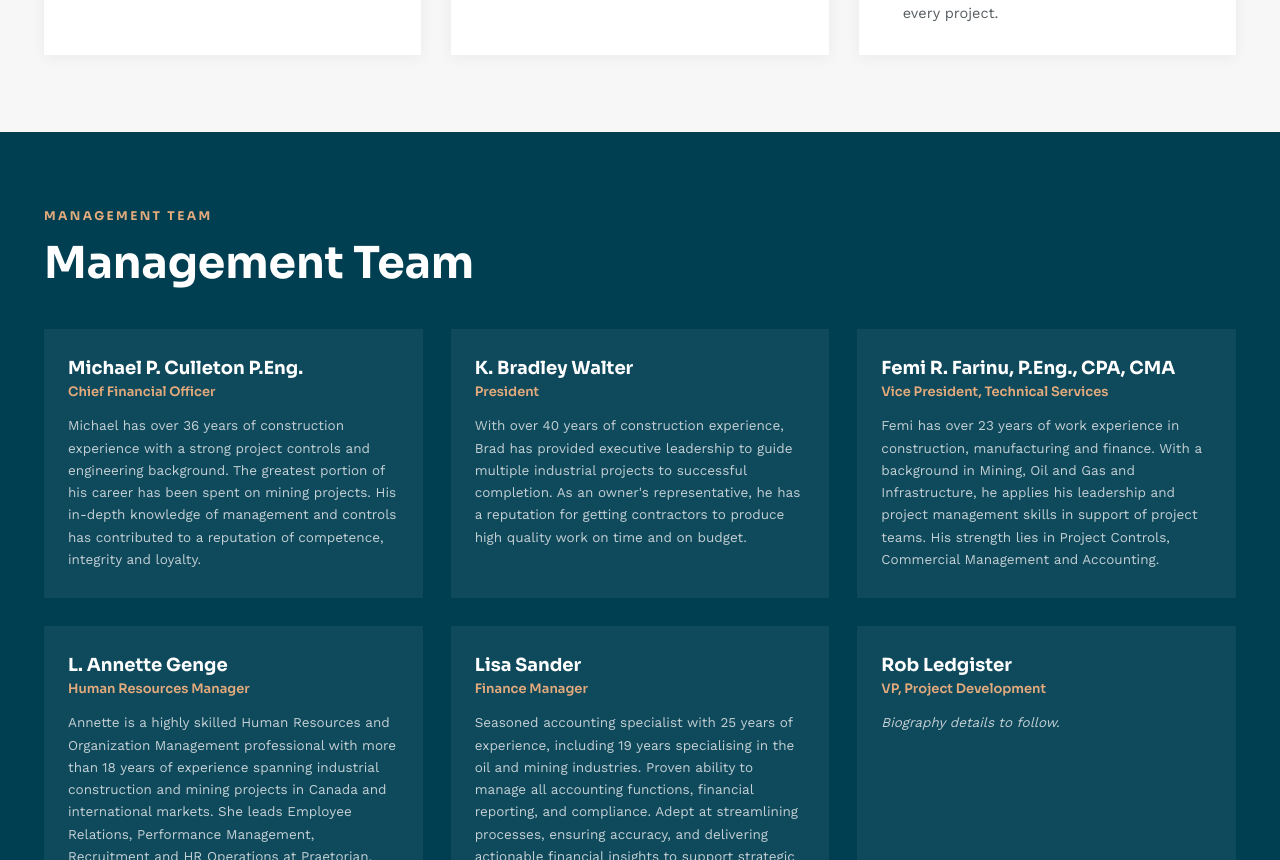
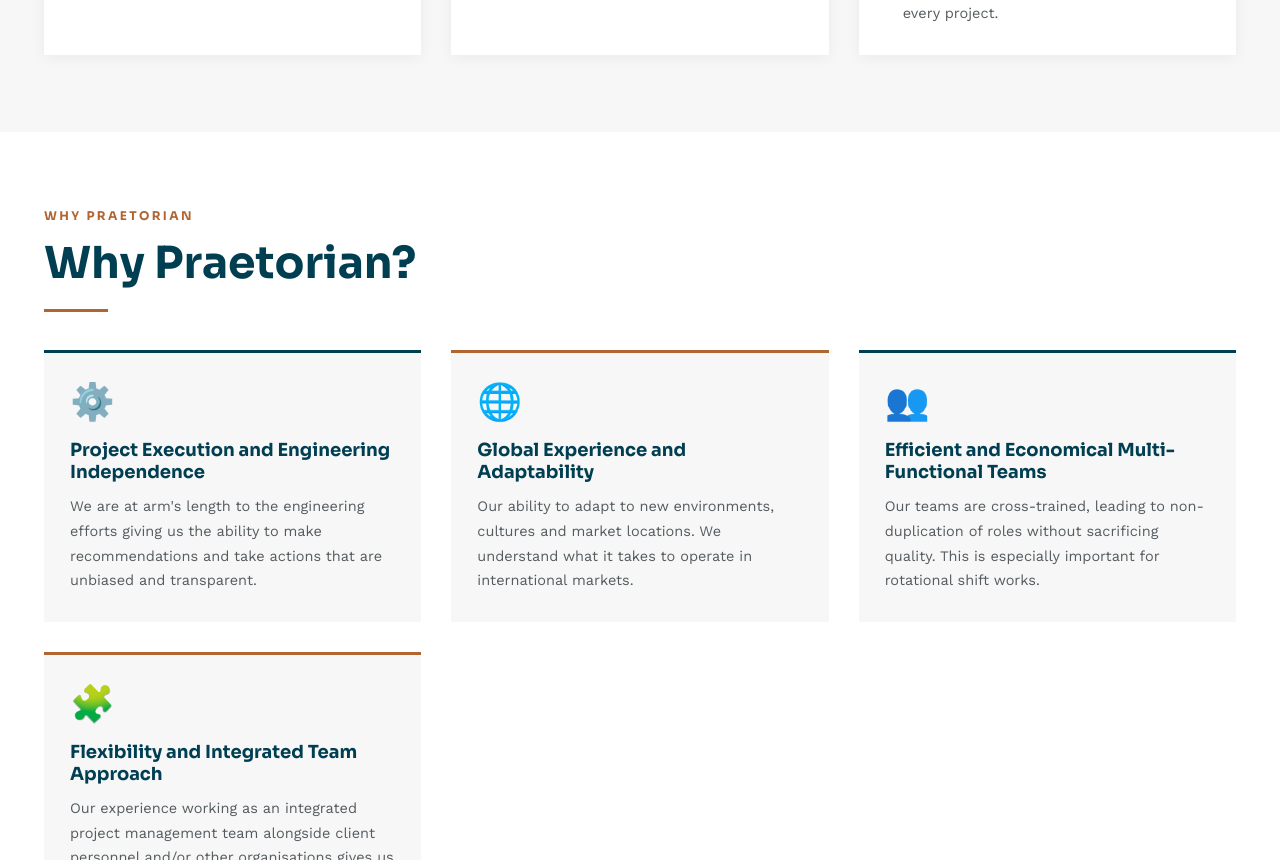
Before and after one commit to PCMGlobal/Praetorian-CM-Website, a Next.js app: page /about in a window 1280 px wide. Shown: the part 1940-2800 px from the top of the page. Built offline with nearby package versions, Linux system fonts and the light colour scheme; no server answers.

Commit message:
Fix home page links: request demo, knowledge hub cards, news cards

```diff
--- a/app/about/page.tsx
+++ b/app/about/page.tsx
@@ -69,6 +69,33 @@
               </div>
             </div>
           </section>
+          <section id="whypraetorian" style={{ maxWidth: '1400px', margin: '0 auto', padding: 'clamp(46px,6vw,84px) clamp(16px,4vw,44px)' }}>
+            <div data-reveal="" style={{ fontFamily: 'var(--font-sora), sans-serif', fontWeight: '700', fontSize: '12px', letterSpacing: '.2em', textTransform: 'uppercase', color: '#B06533' }}>Why Praetorian</div>
+            <h2 data-reveal="" style={{ fontFamily: 'var(--font-sora), sans-serif', fontWeight: '700', fontSize: 'clamp(30px,3.6vw,44px)', margin: '12px 0 0', color: '#003E52' }}>Why Praetorian?</h2>
+            <div style={{ width: '64px', height: '3px', background: '#B06533', margin: '18px 0 38px' }}></div>
+            <div style={{ display: 'grid', gridTemplateColumns: 'repeat(auto-fit,minmax(280px,1fr))', gap: 'clamp(20px,2.6vw,30px)' }}>
+              <div data-reveal="" style={{ padding: '28px 26px', borderTop: '3px solid #003E52', background: '#f7f7f7' }}>
+                <div style={{ fontSize: '36px', marginBottom: '16px' }}>⚙️</div>
+                <h4 style={{ fontFamily: 'var(--font-sora), sans-serif', fontWeight: '700', fontSize: '18px', color: '#003E52', margin: '0 0 12px' }}>Project Execution and Engineering Independence</h4>
+                <p style={{ fontSize: '14.5px', lineHeight: '1.7', color: '#555c60', margin: '0' }}>We are at arm's length to the engineering efforts giving us the ability to make recommendations and take actions that are unbiased and transparent.</p>
+              </div>
+              <div data-reveal="" style={{ padding: '28px 26px', borderTop: '3px solid #B06533', background: '#f7f7f7' }}>
+                <div style={{ fontSize: '36px', marginBottom: '16px' }}>🌐</div>
+                <h4 style={{ fontFamily: 'var(--font-sora), sans-serif', fontWeight: '700', fontSize: '18px', color: '#003E52', margin: '0 0 12px' }}>Global Experience and Adaptability</h4>
+                <p style={{ fontSize: '14.5px', lineHeight: '1.7', color: '#555c60', margin: '0' }}>Our ability to adapt to new environments, cultures and market locations. We understand what it takes to operate in international markets.</p>
+              </div>
+              <div data-reveal="" style={{ padding: '28px 26px', borderTop: '3px solid #003E52', background: '#f7f7f7' }}>
+                <div style={{ fontSize: '36px', marginBottom: '16px' }}>👥</div>
+                <h4 style={{ fontFamily: 'var(--font-sora), sans-serif', fontWeight: '700', fontSize: '18px', color: '#003E52', margin: '0 0 12px' }}>Efficient and Economical Multi-Functional Teams</h4>
+                <p style={{ fontSize: '14.5px', lineHeight: '1.7', color: '#555c60', margin: '0' }}>Our teams are cross-trained, leading to non-duplication of roles without sacrificing quality. This is especially important for rotational shift works.</p>
+              </div>
+              <div data-reveal="" style={{ padding: '28px 26px', borderTop: '3px solid #B06533', background: '#f7f7f7' }}>
+                <div style={{ fontSize: '36px', marginBottom: '16px' }}>🧩</div>
+                <h4 style={{ fontFamily: 'var(--font-sora), sans-serif', fontWeight: '700', fontSize: '18px', color: '#003E52', margin: '0 0 12px' }}>Flexibility and Integrated Team Approach</h4>
+                <p style={{ fontSize: '14.5px', lineHeight: '1.7', color: '#555c60', margin: '0' }}>Our experience working as an integrated project management team alongside client personnel and/or other organisations gives us a unique advantage in the industry.</p>
+              </div>
+            </div>
+          </section>
           <section id="pcml-management" style={{ background: '#003E52', padding: 'clamp(46px,6vw,84px) 0' }}>
             <div style={{ maxWidth: '1400px', margin: '0 auto', padding: '0 clamp(16px,4vw,44px)' }}>
               <div data-reveal="" style={{ fontFamily: 'var(--font-sora), sans-serif', fontWeight: '700', fontSize: '12px', letterSpacing: '.2em', textTransform: 'uppercase', color: '#e3ab7c' }}>Management Team</div>
--- a/app/components/Navbar.tsx
+++ b/app/components/Navbar.tsx
@@ -12,7 +12,7 @@
 const ABOUT: Item[] = [
   { label: "Who We Are", href: "/about" },
   { label: "Mission, Vision and Goals", href: "/about#pcml-mission" },
-  { label: "Why Praetorian?", href: "/about" },
+  { label: "Why Praetorian?", href: "/about#whypraetorian" },
   { label: "Management Team", href: "/about#pcml-management" },
 ];
 
```
Also changed, not shown: app/page.tsx (+6 -6 lines).
